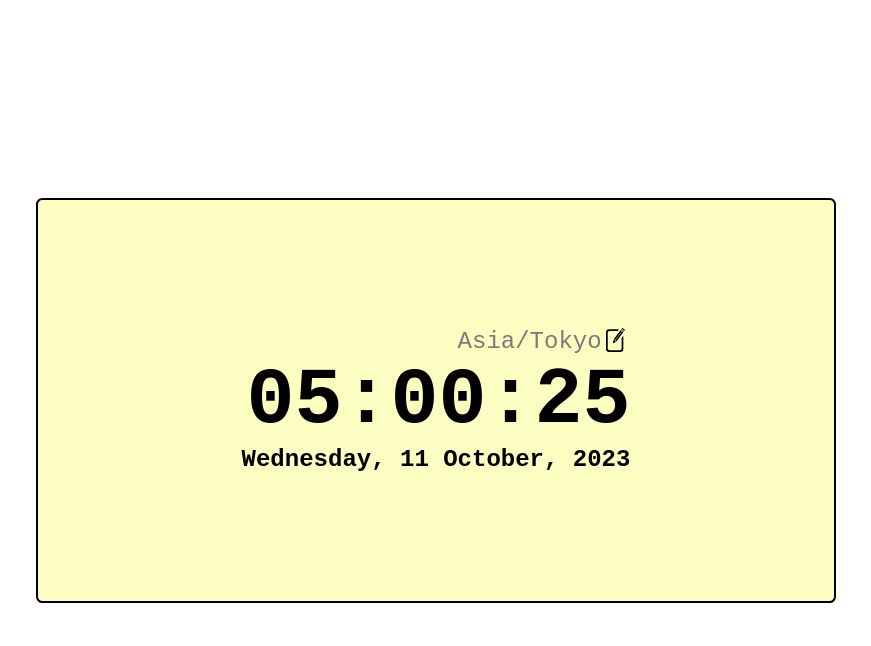
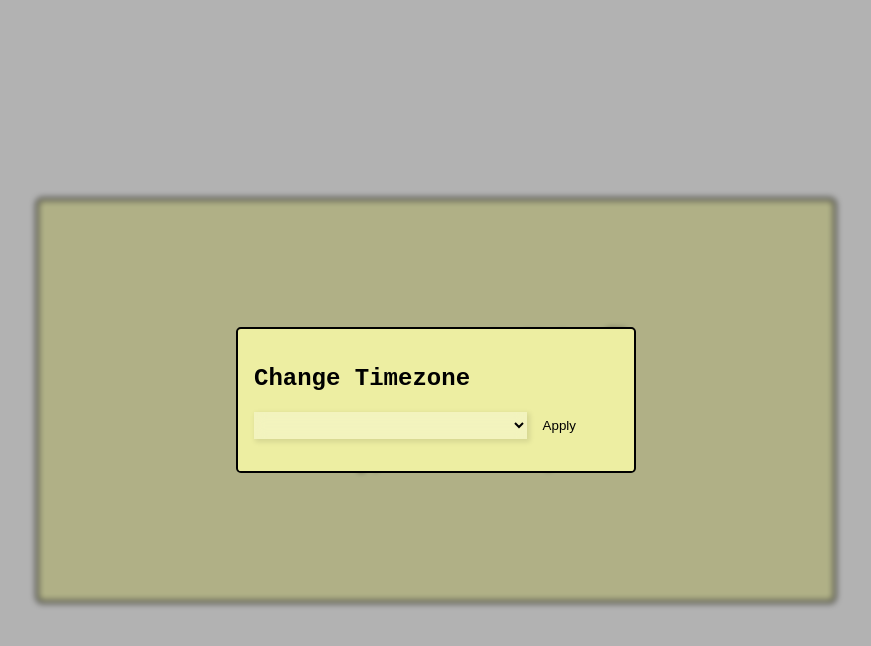
Before and after one commit to samueleras/timezones-project, a website: page index.html in a window 1280 px wide. Both pictures are taken after a click on the button 822 px from the left and 339 px from the top of the page. Shown: the whole page, without its empty margins (204-1075 px from the left). Drawn offline with Linux system fonts and the light colour scheme.

Commit message:
basic settings of micromodal for timezones + css

```diff
--- a/index.html
+++ b/index.html
@@ -17,7 +17,7 @@
         <div class="section">
 
             <div class="time-container">
-                <div class="timezone-container"><div id="timezone"></div><button id="edit"></button></div>
+                <div class="timezone-container"><div id="timezone"></div><button id="edit" data-micromodal-trigger="modal-timezone"></button></div>
                 <div id="time"></div>
                 <div id="date"></div>
             </div>
@@ -27,8 +27,35 @@
 
     </main>
 
+<!-- TIMEZONES MODAL -->
+<!-- [1] -->
+<div class="modal" id="modal-timezone" aria-hidden="true">
+
+    <!-- [2] -->
+    <div tabindex="-1" data-micromodal-close>
+
+      <!-- [3] -->
+      <div id="modal-window" role="dialog" aria-modal="true" aria-labelledby="modal-timezone-title" >
 
 
+        <header>
+          <h2 id="modal-timezone-title">
+            Change Timezone
+          </h2>
+        </header>
+
+        <div id="modal-timezone-content">
+            <form action="">
+                <select id="timezone-dropdown">
+
+                </select>
+                <button type="submit">Apply</button>
+            </form>
+        </div>
+
+      </div>
+    </div>
+  </div>
 </body>
 
 </html>
--- a/script.js
+++ b/script.js
@@ -23,7 +23,10 @@ dayjs.extend(timezone);
 
 
 //Import micromodal
-const { default: MicroModal } = require("micromodal");
+const MicroModal = require("micromodal");
+
+//Initialize Micromodal. Will ne called by #edit button via attribute
+MicroModal.init();
 
 
 
--- a/style.css
+++ b/style.css
@@ -42,10 +42,10 @@ main {
 
 .time-container {
     margin: min(10rem, 10vw);
-/*     display: inline-block; */
+    /*     display: inline-block; */
 }
 
-.timezone-container{
+.timezone-container {
     text-align: end;
 }
 
@@ -77,6 +77,66 @@ main {
     font-size: 1.5rem;
 }
 
+.modal {
+    display: none;
+    width: 100vw;
+    height: 100vh;
+    position: fixed;
+    top: 0;
+    background-color: hsla(0, 0%, 0%, 0.3);
+    backdrop-filter: blur(3px);
+    z-index: 1000;
+}
+
+[tabindex="-1"]{
+    width: 100vw;
+    height: 100vh;
+    position: fixed;
+    top: 0;
+    left: 0;
+    display: flex;
+    align-items: center;
+    justify-content: center;
+    z-index: 2000;
+}
+
+#modal-timezone #modal-window{
+    width: 25rem;
+    padding: 1rem;
+    background-color: rgb(237, 238, 162);
+    border-radius: 0.3em;
+    border: 2px solid black;
+    z-index: 3000;
+    margin: 0;
+}
+
+#timezone-dropdown{
+    outline: 0;
+    margin-bottom: 1rem;
+    width: 75%;
+    border: none;
+    background-color: hsla(0, 0%, 100%, 0.3);
+    backdrop-filter: blur(6px);
+    box-shadow: 2px 2px 5px 1px rgba(0,0,0,0.1);
+    padding: 0.3rem;
+    cursor: pointer;
+}
+
+#timezone-dropdown *{
+    background-color: rgb(236, 236, 185);
+}
+
+#modal-timezone #modal-window button{
+    border: none;
+    background-color: inherit;
+    cursor: pointer;
+}
+
+
+.modal.is-open {
+    display: block;
+}
+
 
 /* On screens that are 992px or more (TABLET/DESKTOP) */
 @media screen and (min-width: 600px) {
```
Also changed, not shown: bundle.js.
